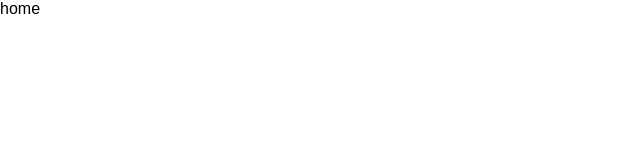
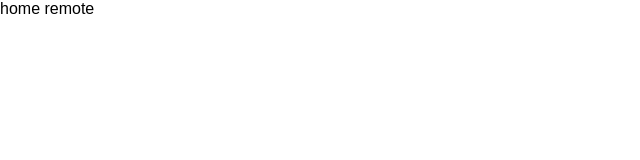
Before and after one commit to yulang1024/yy-mobile-web, a Vue app: page / in a window 1280 px wide. Shown: the top 160 px of the page, without its empty margins (0-640 px from the left). Built offline with nearby package versions, Linux system fonts and the light colour scheme.

Commit message:
remote run

```diff
--- a/src/views/home.vue
+++ b/src/views/home.vue
@@ -1,3 +1,3 @@
 <template>
-  <div>home</div>
+  <div>home remote</div>
 </template>
```
